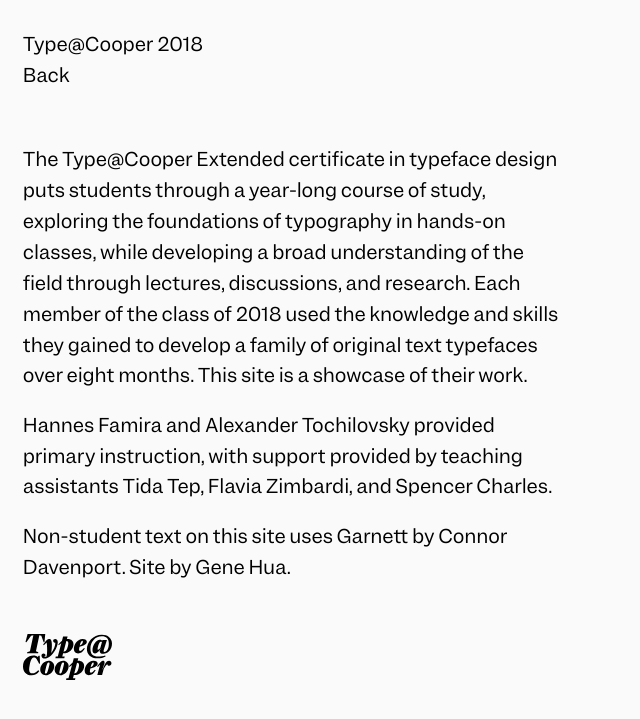
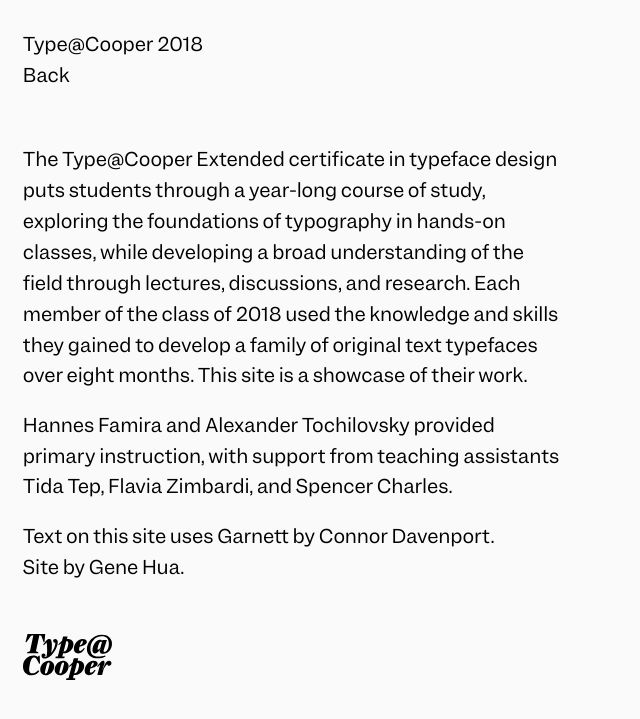
Before and after one commit to genehua/coopertype2018, a Jekyll site: the page built from about.md, in a window 1280 px wide. Shown: the top 719 px of the page, without its empty margins (0-640 px from the left). Built offline with Jekyll 4.4.1, drawn with Linux system fonts in a browser that asks for light colours.

Commit message:
Update about.md

```diff
--- a/about.md
+++ b/about.md
@@ -7,8 +7,8 @@
 
 The Type@Cooper Extended certificate in typeface design puts students through a year-long course of study, exploring the foundations of typography in hands-on classes, while developing a broad understanding of the field through lectures, discussions, and research. Each member of the class of 2018 used the knowledge and skills they gained to develop a family of original text typefaces over eight months. This site is a showcase of their work.
 
-Hannes Famira and Alexander Tochilovsky provided primary instruction, with support provided by teaching assistants Tida Tep, Flavia Zimbardi, and Spencer Charles.
+Hannes Famira and Alexander Tochilovsky provided primary instruction, with support from teaching assistants Tida Tep, Flavia Zimbardi, and Spencer Charles.
 
-Non-student text on this site uses [Garnett](https://sharptype.co/typefaces/Garnett/) by Connor Davenport. Site by Gene Hua.
+Text on this site uses [Garnett](https://sharptype.co/typefaces/Garnett/) by Connor Davenport. <br> Site by Gene Hua.
 
 [![Type@Cooper](/assets/images/cooper-type-logo.svg){:class="cooper-logo"}](http://coopertype.org)
```
